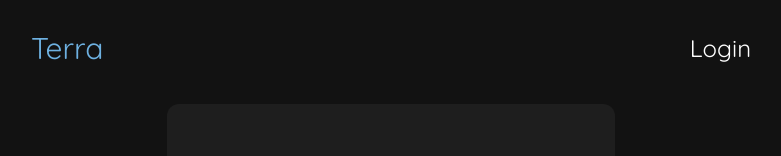
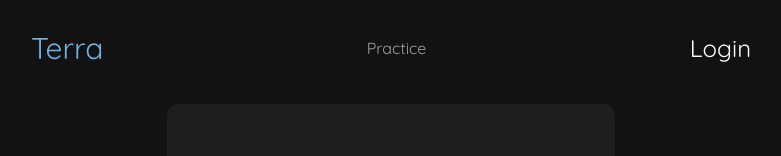
Before and after one commit to adrcor/TERRA, a Vue app in the folder frontend/: page /login in a window 1280 px wide. Shown: the top 156 px of the page, without its empty margins (249-1030 px from the left). Built offline with nearby package versions, Linux system fonts and the light colour scheme; no server answers.

Commit message:
Add initial practice view and routing

```diff
--- a/frontend/src/components/NavBar.vue
+++ b/frontend/src/components/NavBar.vue
@@ -1,6 +1,7 @@
 <template>
     <div class="flex flex-row items-center justify-between h-16 w-full max-w-3xl px-6 py-12">
         <button @click.native="onClick" class="text-primary text-3xl">Terra</button>
+        <router-link to="practice" class="text-on-background text-opacity-60">Practice</router-link>
         <router-link to="account" class="text-on-background text-2xl">{{ store.state.auth.logedIn ? 'Account' : 'Login' }}</router-link>
     </div>
 </template>
--- a/frontend/src/router/index.ts
+++ b/frontend/src/router/index.ts
@@ -4,7 +4,7 @@ import LoginView from '@/views/LoginView.vue'
 import RegisterView from '@/views/RegisterView.vue'
 import AccountView from '@/views/AccountView.vue'
 import { isAuthenticated } from '@/supabase'
-import { store } from '@/store'
+import PracticeView from '@/views/PracticeView.vue'
 
 const router = createRouter({
   history: createWebHistory(import.meta.env.BASE_URL),
@@ -13,6 +13,18 @@ const router = createRouter({
       path: '/',
       name: 'home',
       component: HomeView
+    },
+    {
+      path: '/practice',
+      name: 'practice',
+      component: PracticeView,
+      beforeEnter: async (to, from) => {
+        if (await isAuthenticated()) {
+          return true
+        } else {
+          return {name: 'login'}
+        }
+      }
     },
     {
       path: '/login',
--- /dev/null
+++ b/frontend/src/views/PracticeView.vue
@@ -0,0 +1,3 @@
+<template>
+    <h1>Practice</h1>
+</template>
```
